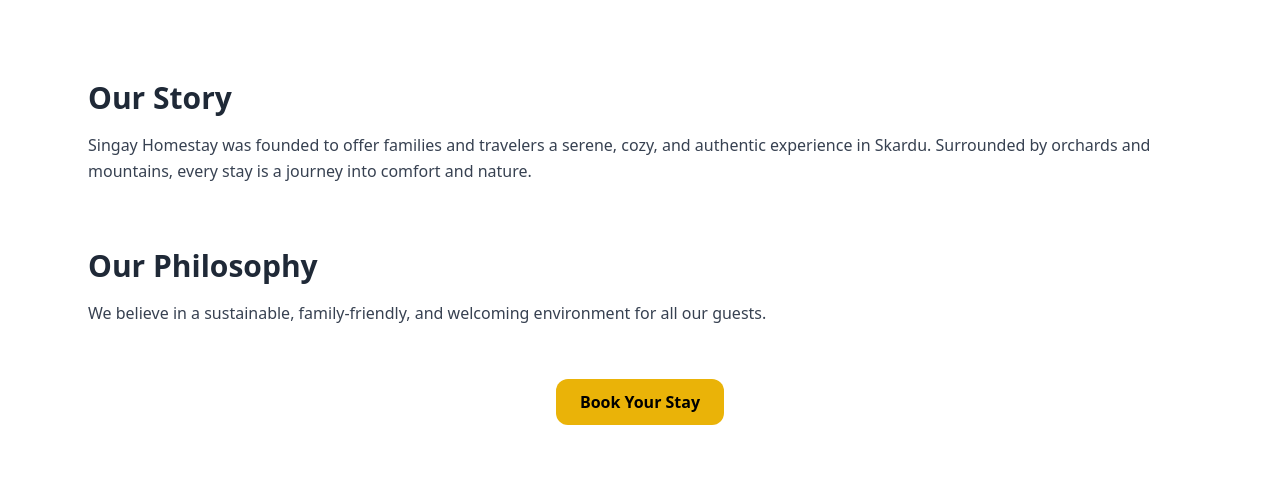
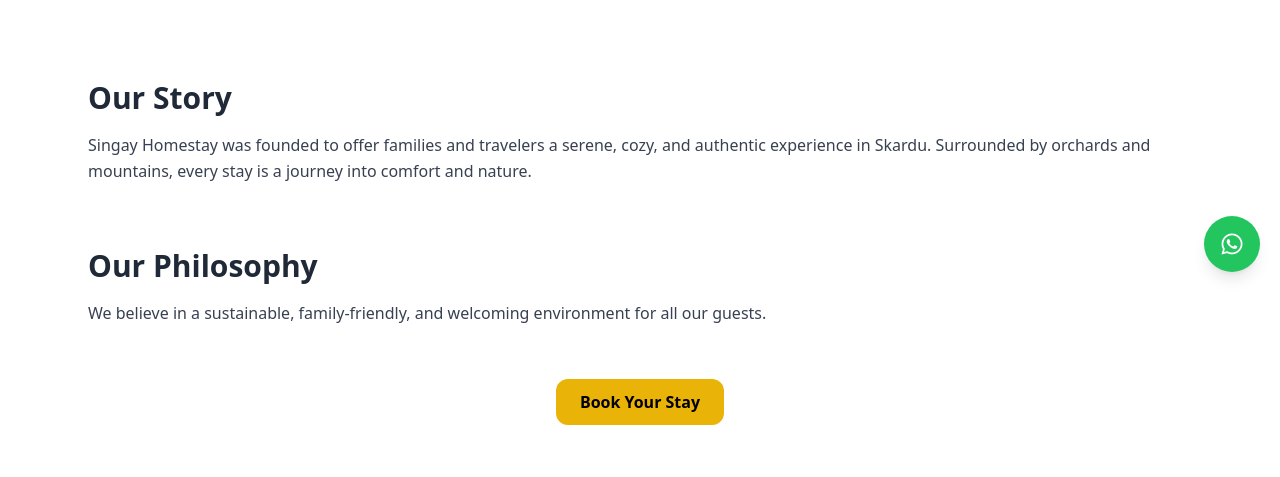
Before and after one commit to Shaheryar823/singay_homestay, a Flask app: page /about in a window 1280 px wide. Shown: the part 448-925 px from the top of the page. Run offline with Flask 3, Linux system fonts and the light colour scheme; some libraries are stand-ins or nearby versions.

Commit message:
added whatsapp logo for user help .

```diff
--- a/templates/layout.html
+++ b/templates/layout.html
@@ -18,6 +18,13 @@
     <!-- Tailwind CSS CDN -->
     <script src="https://cdn.tailwindcss.com"></script>
 </head>
+<!-- Floating WhatsApp Button -->
+<a href="https://wa.me/923155337759" target="_blank"
+   class="fixed bottom-20 right-5 w-14 h-14 bg-green-500 text-white rounded-full flex items-center justify-center shadow-lg z-60 hover:scale-110 hover:bg-green-600 transition-transform duration-200"
+   title="Chat with us on WhatsApp">
+    <i class="fab fa-whatsapp text-2xl"></i>
+</a>
+
     <body class="font-sans text-gray-800">
 
         <!-- Navbar -->
```
